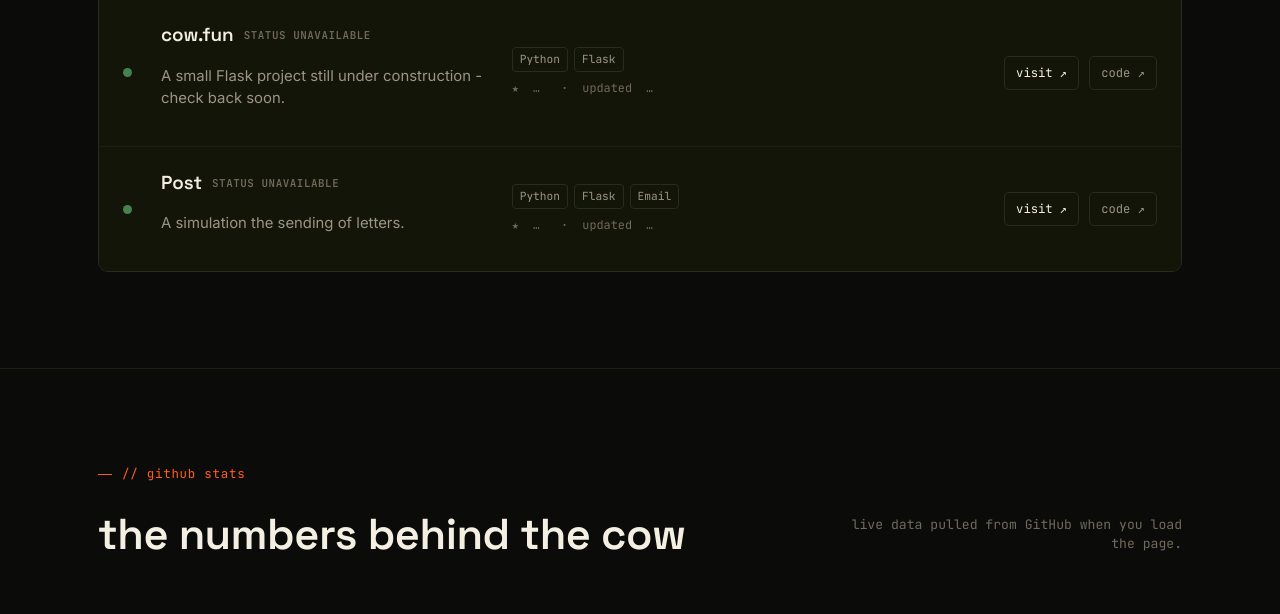
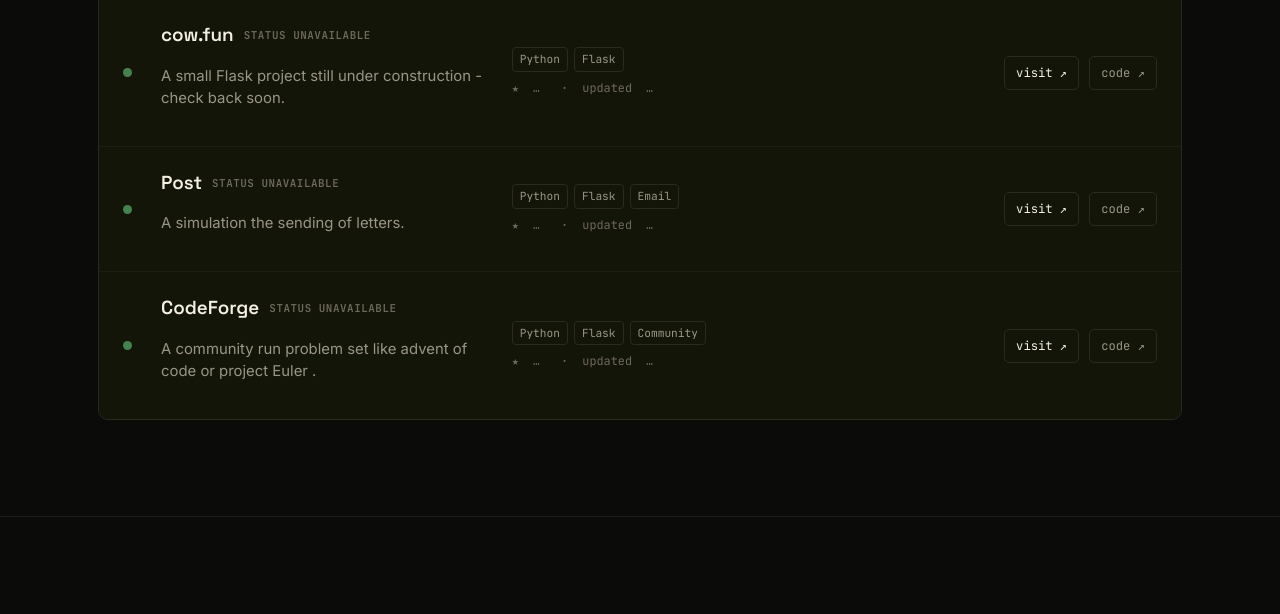
Before and after one commit to TheOrangeCow/theorangecow_website, a Flask app: page / in a window 1280 px wide. Shown: the part 2526-3140 px from the top of the page. Run offline with Flask 3, Linux system fonts and the light colour scheme; data that the repository does not hold is empty.

Commit message:
adding codeforge to home website

```diff
--- a/templates/index.html
+++ b/templates/index.html
@@ -288,6 +288,25 @@
                         </div>
                     </article>
 
+                    <article class="svc-row" data-status="online" data-monitor="codeforge">
+                        <span class="dot online"></span>
+                        <div class="svc-name-col">
+                            <p class="svc-name">CodeForge <span class="svc-status-tag">checking…</span></p>
+                            <p class="svc-desc">A community run problem set like advent of code or project Euler .</p>
+                        </div>
+                        <div class="svc-meta-col">
+                            <div class="svc-stack"><span>Python</span><span>Flask</span><span>Community</span></div>
+                            <div class="svc-live-stats" data-repo="post">★ <span class="stars">…</span>
+                                &nbsp;·&nbsp; updated <span class="updated">…</span></div>
+                        </div>
+                        <div class="svc-actions">
+                            <a href="https://codeforge.theorangecow.org" target="_blank" rel="noopener" class="primary">visit
+                                ↗</a>
+                            <a href="https://github.com/TheOrangeCow/CodeForge" target="_blank" rel="noopener">code
+                                ↗</a>
+                        </div>
+                    </article>
+
                     <!--article class="svc-row" data-status="dev">
                         <span class="dot dev"></span>
                         <div class="svc-name-col">
@@ -600,7 +619,8 @@
                 "cow_servers",
                 "Brain-Wave",
                 "cow.fun",
-                "post"
+                "post",
+                "CodeForge"
             ];
 
             var reducedMotion =
@@ -1412,7 +1432,8 @@
                 fun: "fun",
                 brainwave: "brainwave",
                 cowservers: "cowserver",
-                post: "post"
+                post: "post",
+                codeforge: "codeforge"
 
             };
 
```
